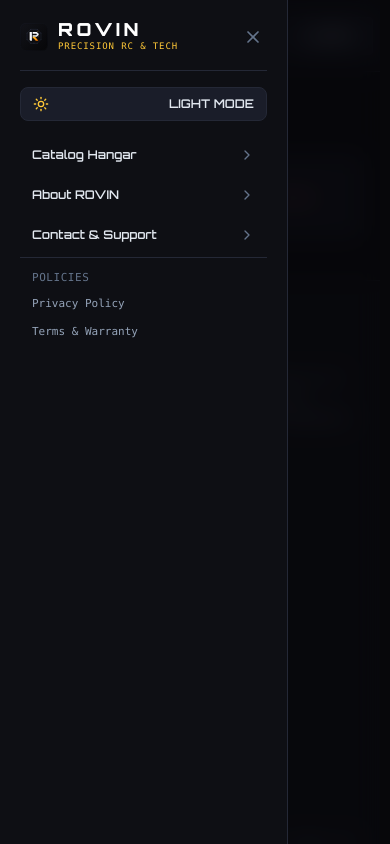
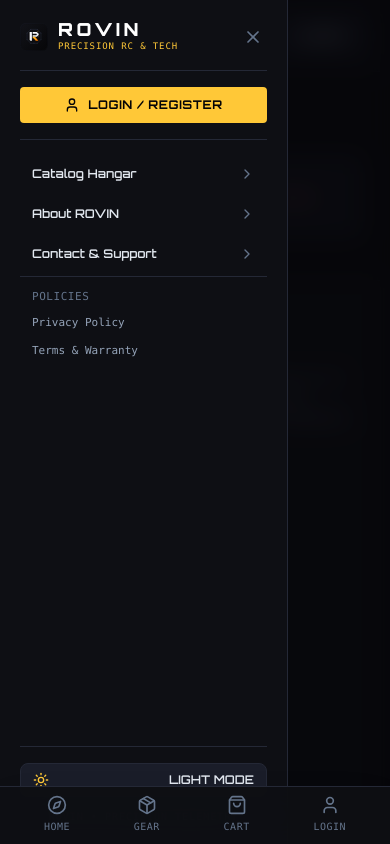
Before and after one commit to ahmed-sakil/rovin, a React (Vite) app in the folder frontend/: page /about in a window 390 px wide. Both pictures are taken after a click on the button "Toggle Navigation Menu". Shown: the top 844 px of the page. Built offline with nearby package versions, Linux system fonts and the light colour scheme; no server answers.

Commit message:
fix(storefront): enforce 400px min card width, restore fixed mobile bottom nav, organize burger menu, and resolve scrollbar indicator jump

```diff
--- a/frontend/src/App.tsx
+++ b/frontend/src/App.tsx
@@ -30,7 +30,9 @@
   const { pathname } = useLocation();
 
   useEffect(() => {
-    window.scrollTo({ top: 0, left: 0, behavior: 'instant' });
+    if (window.scrollY > 0) {
+      window.scrollTo({ top: 0, left: 0, behavior: 'instant' });
+    }
   }, [pathname]);
 
   return null;
@@ -39,14 +41,13 @@
 export default function App() {
   const [authModalOpen, setAuthModalOpen] = useState(false);
   const [authMode, setAuthMode] = useState<'login' | 'register'>('login');
-  const location = useLocation();
 
   return (
     <ThemeProvider>
       <AuthProvider>
         <CartProvider>
           <ScrollToTop />
-          <div key={location.pathname} className="page-transition w-full min-h-screen">
+          <div className="page-transition w-full min-h-screen flex flex-col justify-between">
             <Routes>
               {/* Storefront: Curated Home Experience */}
               <Route path="/" element={<HomePage />} />
--- a/frontend/src/components/layout/MobileBottomNav.tsx
+++ b/frontend/src/components/layout/MobileBottomNav.tsx
@@ -13,7 +13,7 @@
   const { user, isAuthenticated, isAdmin } = useAuth();
 
   return (
-    <nav className="md:hidden fixed bottom-0 left-0 right-0 z-50 bg-carbon-slate/95 backdrop-blur-lg border-t border-fastener-border px-3 py-2 flex items-center justify-around shadow-2xl transition-colors">
+    <nav className="md:hidden fixed bottom-0 left-0 right-0 z-[99] bg-carbon-slate/95 backdrop-blur-xl border-t border-fastener-border px-3 pt-2 pb-[max(0.6rem,env(safe-area-inset-bottom))] flex items-center justify-around shadow-2xl transition-colors">
       <NavLink
         to="/"
         end
@@ -24,7 +24,19 @@
         }
       >
         <Compass className="w-5 h-5" />
-        <span>CATALOG</span>
+        <span>HOME</span>
+      </NavLink>
+
+      <NavLink
+        to="/products"
+        className={({ isActive }) =>
+          `flex flex-col items-center gap-1 text-[10px] font-mono tracking-wider transition-colors ${
+            isActive ? 'text-nitro-amber font-bold' : 'text-machined-dim hover:text-machined-muted'
+          }`
+        }
+      >
+        <Package className="w-5 h-5" />
+        <span>GEAR</span>
       </NavLink>
 
       <NavLink
--- a/frontend/src/components/layout/StorefrontNavbar.tsx
+++ b/frontend/src/components/layout/StorefrontNavbar.tsx
@@ -85,8 +85,10 @@
 
         {/* Right Action Icons: Theme, Cart, Profile / Admin */}
         <div className="flex items-center gap-2.5 sm:gap-3">
-          {/* Theme Toggle (Dark / Light) */}
-          <ThemeToggle />
+          {/* Theme Toggle (Dark / Light) - Desktop Only */}
+          <div className="hidden sm:block">
+            <ThemeToggle />
+          </div>
 
           {/* Cart Button with Counter */}
           <Link
@@ -113,9 +115,9 @@
             </Link>
           )}
 
-          {/* User Profile / Access */}
+          {/* User Profile / Access - Desktop Only (Mobile accessed via Burger Menu) */}
           {isAuthenticated && user ? (
-            <div className="flex items-center gap-2">
+            <div className="hidden sm:flex items-center gap-2">
               <Link
                 to="/account"
                 className="flex items-center gap-2 p-1 pl-1.5 pr-2 rounded-lg border border-fastener-border bg-carbon-card hover:border-nitro-amber transition-all"
@@ -126,14 +128,14 @@
                   alt={user.name}
                   className="w-7 h-7 rounded-full border border-nitro-amber/70 object-cover"
                 />
-                <span className="hidden sm:inline font-orbitron text-xs font-bold text-machined-titanium max-w-[90px] truncate">
+                <span className="font-orbitron text-xs font-bold text-machined-titanium max-w-[90px] truncate">
                   {user.name.split(' ')[0]}
                 </span>
               </Link>
               <button
                 onClick={logout}
                 title="Logout"
-                className="text-machined-dim hover:text-red-400 p-1.5 hidden sm:block transition-colors"
+                className="text-machined-dim hover:text-red-400 p-1.5 transition-colors"
               >
                 <LogOut className="w-4 h-4" />
               </button>
@@ -157,14 +159,54 @@
               {/* Drawer Header */}
               <div className="flex items-center justify-between pb-4 border-b border-fastener-border mb-4">
                 <BrandLogo variant="horizontal" size="sm" />
-                <button onClick={() => setBurgerOpen(false)} className="text-machined-dim p-1">
+                <button onClick={() => setBurgerOpen(false)} className="text-machined-dim p-1 hover:text-nitro-amber">
                   <X className="w-5 h-5" />
                 </button>
               </div>
 
-              {/* Theme Toggle within Drawer */}
-              <div className="mb-4">
-                <ThemeToggle showLabel className="w-full justify-between px-3" />
+              {/* User Identity / Access Card at Top of Drawer */}
+              <div className="mb-4 pb-4 border-b border-fastener-border">
+                {isAuthenticated && user ? (
+                  <div className="p-3 rounded-lg border border-fastener-border bg-carbon-card">
+                    <div className="flex items-center gap-3 mb-2.5">
+                      <img
+                        src={user.profileImageUrl || '/assets/avatars/avatar-m1.svg'}
+                        alt={user.name}
+                        className="w-10 h-10 rounded-full border border-nitro-amber object-cover"
+                      />
+                      <div className="overflow-hidden flex-1">
+                        <p className="font-orbitron font-bold text-xs text-machined-titanium truncate">{user.name}</p>
+                        <span className="text-[10px] font-mono text-nitro-amber block uppercase tracking-wider">
+                          [{user.role}]
+                        </span>
+                      </div>
+                    </div>
+                    <div className="grid grid-cols-2 gap-2 pt-2 border-t border-fastener-border">
+                      <Link
+                        to="/account"
+                        onClick={() => setBurgerOpen(false)}
+                        className="outline-btn text-[10px] py-1.5 px-2 text-center"
+                      >
+                        Profile
+                      </Link>
+                      <button
+                        onClick={() => { logout(); setBurgerOpen(false); }}
+                        className="p-1.5 rounded text-[10px] font-mono text-red-400 bg-red-950/20 border border-red-500/30 hover:bg-red-900/30 text-center"
+                      >
+                        Logout
+                      </button>
+                    </div>
+                  </div>
+                ) : (
+                  <Link
+                    to="/login"
+                    onClick={() => setBurgerOpen(false)}
+                    className="w-full nitro-btn text-xs py-2.5 text-center flex items-center justify-center gap-2 shadow-nitro-sm"
+                  >
+                    <User className="w-4 h-4" />
+                    <span>Login / Register</span>
+                  </Link>
+                )}
               </div>
 
               {/* Navigation Links */}
@@ -241,42 +283,12 @@
               </nav>
             </div>
 
-            {/* Bottom: Auth Actions in Drawer */}
-            <div className="pt-4 border-t border-fastener-border">
-              {isAuthenticated && user ? (
-                <div className="flex items-center justify-between">
-                  <Link
-                    to="/account"
-                    onClick={() => setBurgerOpen(false)}
-                    className="flex items-center gap-2 overflow-hidden flex-1"
-                  >
-                    <img
-                      src={user.profileImageUrl || '/assets/avatars/avatar-m1.svg'}
-                      alt={user.name}
-                      className="w-8 h-8 rounded-full border border-nitro-amber"
-                    />
-                    <div className="text-left truncate">
-                      <p className="text-xs font-bold text-machined-titanium truncate">{user.name}</p>
-                      <span className="text-[10px] font-mono text-nitro-amber">[{user.role}]</span>
-                    </div>
-                  </Link>
-                  <button
-                    onClick={() => { logout(); setBurgerOpen(false); }}
-                    className="text-red-400 p-1"
-                    title="Logout"
-                  >
-                    <LogOut className="w-4 h-4" />
-                  </button>
-                </div>
-              ) : (
-                <Link
-                  to="/login"
-                  onClick={() => setBurgerOpen(false)}
-                  className="w-full nitro-btn text-xs py-2.5 text-center block shadow-nitro-sm"
-                >
-                  Login
-                </Link>
-              )}
+            {/* Bottom: Theme Switcher & Spec */}
+            <div className="pt-4 border-t border-fastener-border space-y-3">
+              <ThemeToggle showLabel className="w-full justify-between px-3" />
+              <p className="text-[10px] font-mono text-machined-dim text-center uppercase tracking-widest">
+                ROVIN &bull; PRECISION TELEMETRY
+              </p>
             </div>
           </div>
         </div>
--- a/frontend/src/components/product/ProductCard.tsx
+++ b/frontend/src/components/product/ProductCard.tsx
@@ -44,11 +44,11 @@
   return (
     <div
       onClick={handleCardClick}
-      className={`chassis-card flex flex-col justify-between overflow-hidden group cursor-pointer hover:border-nitro-amber/60 hover:shadow-nitro-sm transition-all select-none min-w-[270px] ${className}`}
+      className={`chassis-card flex flex-col justify-between overflow-hidden group cursor-pointer hover:border-nitro-amber/60 hover:shadow-nitro-sm transition-all select-none w-full min-w-0 sm:min-w-[400px] ${className}`}
     >
       <div>
         {/* Product Visual Surface */}
-        <div className="relative aspect-video sm:aspect-square bg-carbon-slate overflow-hidden border-b border-fastener-border">
+        <div className="relative aspect-[16/10] bg-carbon-slate overflow-hidden border-b border-fastener-border">
           <img
             src={product.images[0] || '/brand/rovin-icon.svg'}
             alt={product.title}
--- a/frontend/src/index.css
+++ b/frontend/src/index.css
@@ -55,11 +55,14 @@
   html {
     scrollbar-gutter: stable;
     overflow-y: scroll;
+    height: 100%;
   }
 
   body {
     @apply bg-pitch-obsidian text-machined-titanium transition-colors duration-200;
     overflow-x: hidden;
+    overflow-y: scroll;
+    min-height: 100vh;
   }
 }
 
@@ -118,18 +121,16 @@
   @apply inline-flex items-center justify-center font-orbitron font-semibold tracking-wider uppercase text-xs px-5 py-2.5 rounded border border-fastener-border bg-carbon-elevated text-machined-silver hover:border-machined-titanium hover:bg-carbon-hover active:scale-[0.98] transition-all;
 }
 
-/* Smooth Page Navigation Transition */
+/* Smooth Page Navigation Transition (Pure opacity: preserves position:fixed on mobile navbar) */
 @keyframes pageFadeIn {
   from {
-    opacity: 0;
-    transform: translateY(6px);
+    opacity: 0.25;
   }
   to {
     opacity: 1;
-    transform: translateY(0);
   }
 }
 
 .page-transition {
-  animation: pageFadeIn 0.24s cubic-bezier(0.16, 1, 0.3, 1) forwards;
+  animation: pageFadeIn 0.18s ease-out;
 }
--- a/frontend/src/pages/storefront/ProductCatalog.tsx
+++ b/frontend/src/pages/storefront/ProductCatalog.tsx
@@ -261,7 +261,7 @@
 
         {/* Products Grid */}
         {loading ? (
-          <div className="chassis-card p-16 text-center text-machined-dim font-mono text-sm">
+          <div className="chassis-card min-h-[380px] flex items-center justify-center p-16 text-center text-machined-dim font-mono text-sm">
             Scanning Hangar Inventory Telemetry...
           </div>
         ) : products.length === 0 ? (
@@ -281,7 +281,7 @@
             </button>
           </div>
         ) : (
-          <div className="grid grid-cols-1 sm:grid-cols-2 lg:grid-cols-3 xl:grid-cols-4 gap-6">
+          <div className="grid grid-cols-1 md:grid-cols-2 xl:grid-cols-3 gap-6 sm:gap-8">
             {products.map((p) => (
               <ProductCard key={p.id} product={p} />
             ))}
```
Also changed, not shown: frontend/src/pages/storefront/HomePage.tsx (+6 -6 lines).
